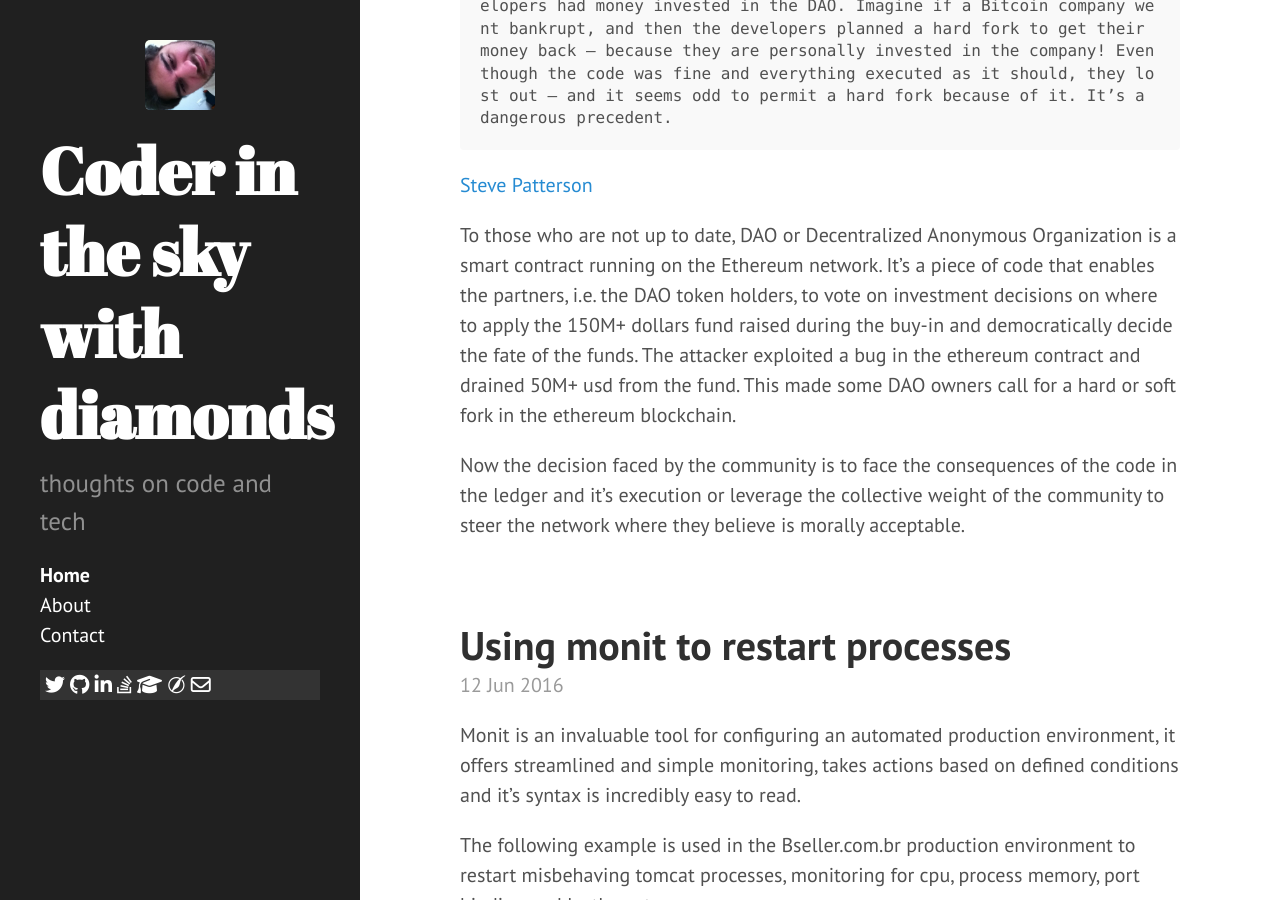
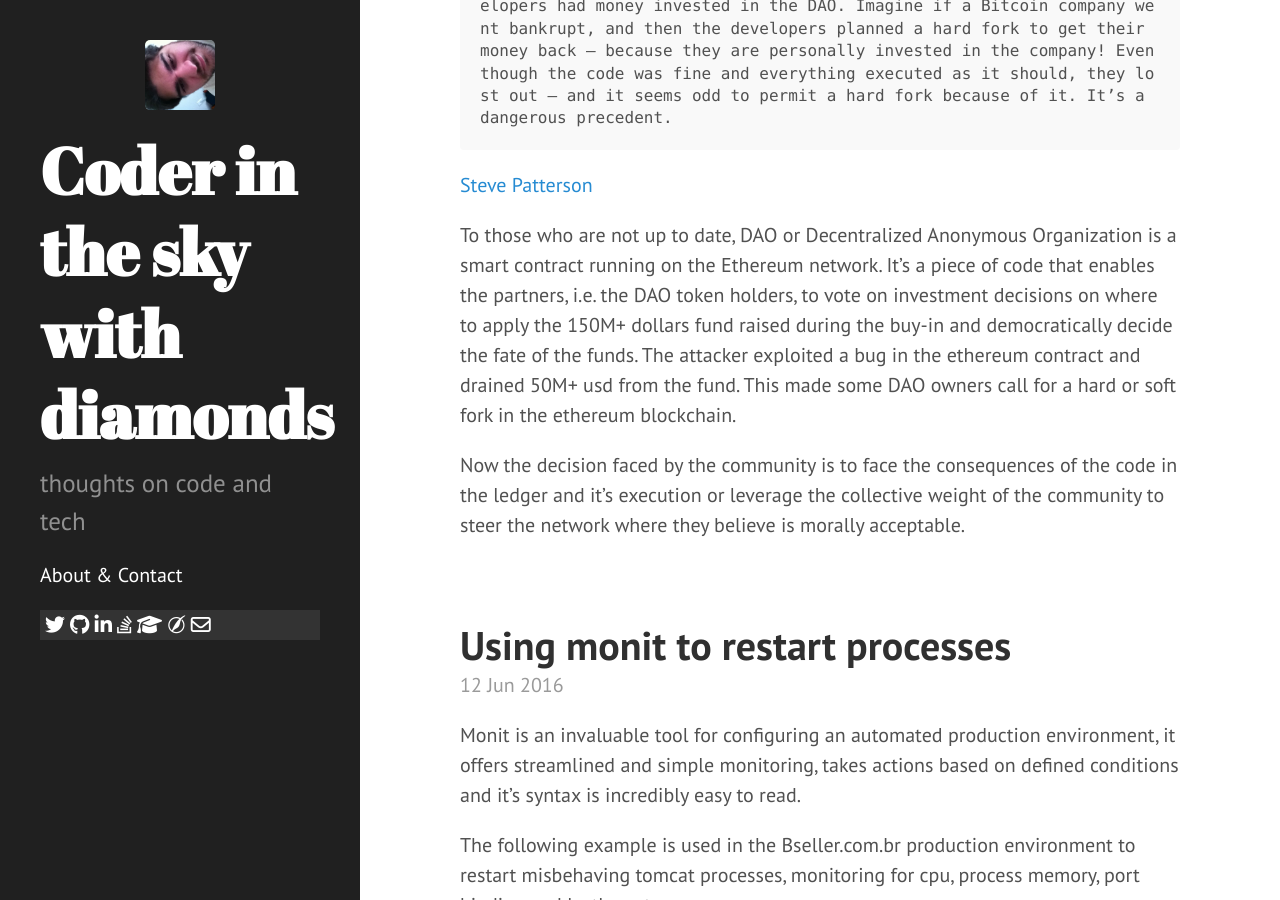
Before and after one commit to xymor/xymor.github.io, a Jekyll site: the page built from index.html, in a window 1280 px wide and 900 px high, scrolled down 307 px. Built offline with Jekyll 4.4.1, drawn with Linux system fonts in a browser that asks for light colours; nearby versions of some CDN libraries; the list of posts is cut into pages by our own code.

Commit message:
Update sidebar.html

```diff
--- a/_includes/sidebar.html
+++ b/_includes/sidebar.html
@@ -9,11 +9,9 @@
     </div>
 
     <ul class="sidebar-nav">
-      <li class="sidebar-nav-item{% if page.title == "Home" %} active{% endif %}">
-        <a href="/">Home</a>
+      <li>
+        <a href="/about">About & Contact</a>
       </li>
-      <li><a href="/about">About</a></li>
-      <li><a href="/contact">Contact</a></li>
 
       {% comment %}
         The code below dynamically generates a sidebar nav of pages with
```
